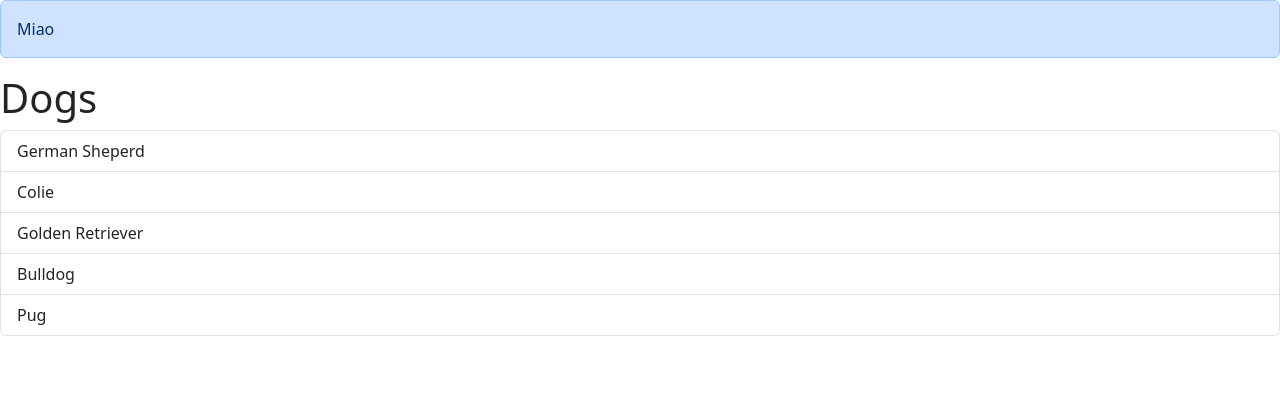
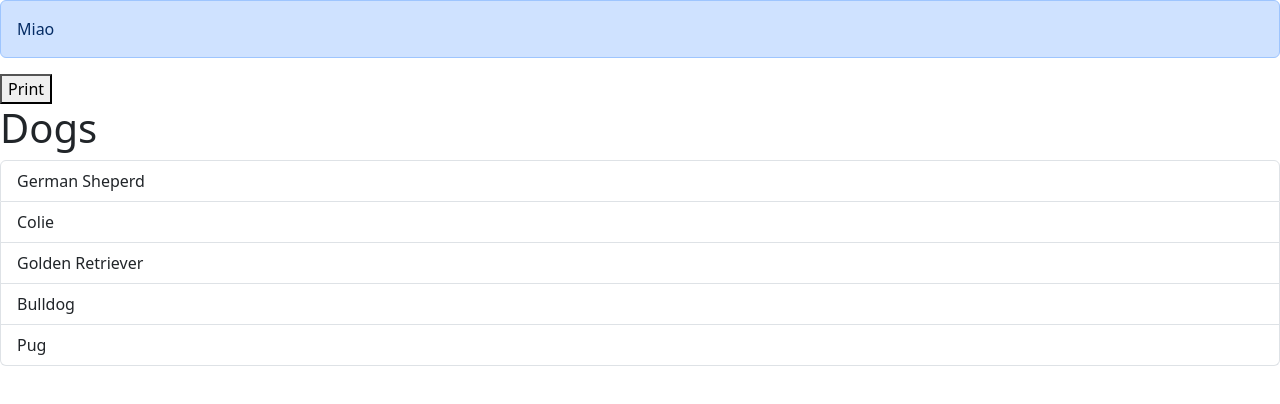
Before and after one commit to taleran58/first-react-app, a React (Vite) app: page / in a window 1280 px wide. Shown: the top 404 px of the page. Built offline with nearby package versions, Linux system fonts and the light colour scheme.

Commit message:
Add button

```diff
--- a/src/App.tsx
+++ b/src/App.tsx
@@ -11,10 +11,12 @@ function App() {
   ];
 
   const handleSelectedItem = (item: string) => console.log(item);
+  const handleButtonClick = () => console.log("Button was Clicked!!");
 
   return (
     <div>
       <Alert> Miao</Alert>
+      <button onClick={handleButtonClick}>Print</button>
       <ListGroup
         items={items}
         header="Dogs"
```
Also changed, not shown: src/componenets/Button.tsx (added, +13 -0 lines).
